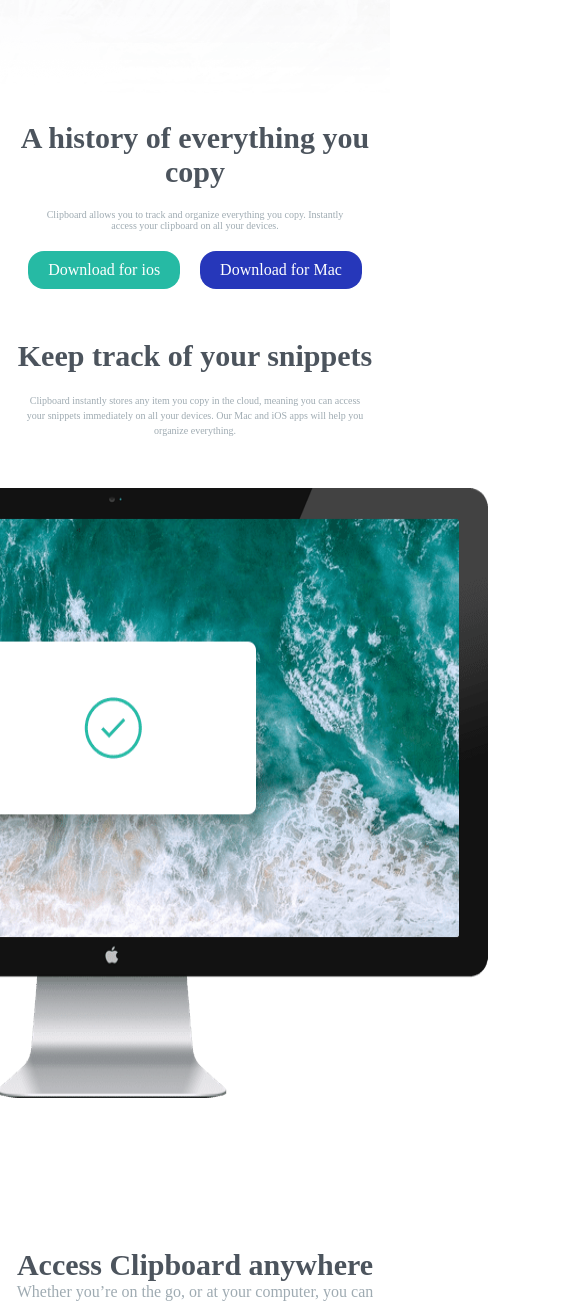
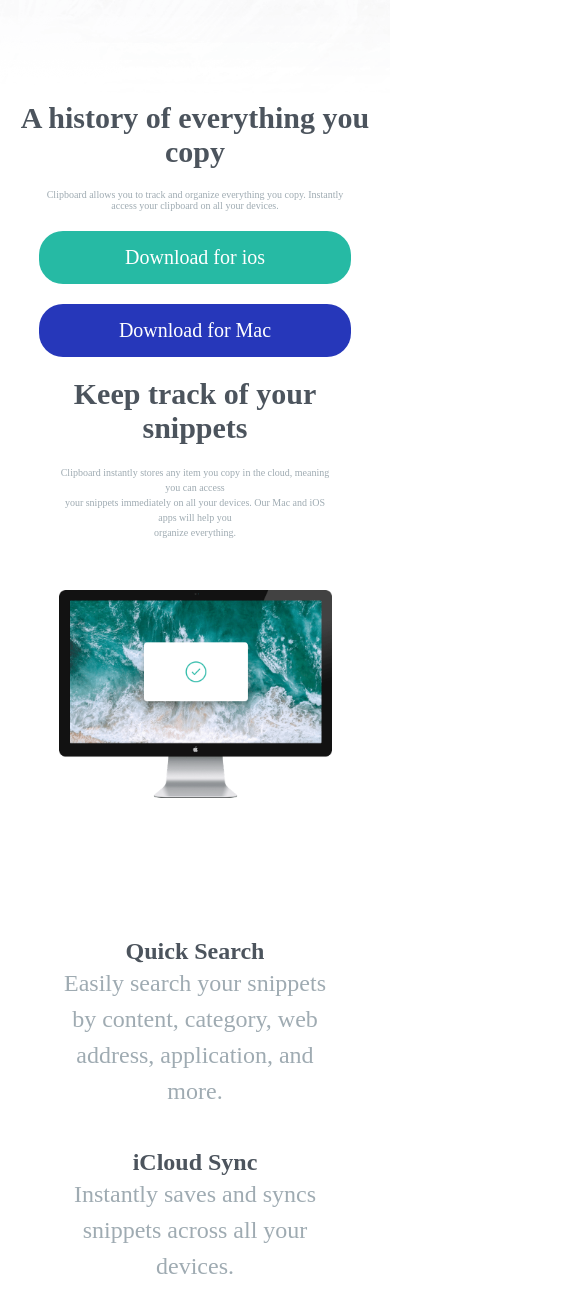
Before and after one commit to 01U2/landingpage, a plain HTML site: page index.html in a window 390 px wide. Shown: the part 228-1533 px from the top of the page, 585 px wide, since content can reach past the window. Drawn offline with Linux system fonts and the light colour scheme.

Commit message:
Update: css styles for mobile display

```diff
--- a/index.html
+++ b/index.html
@@ -91,7 +91,7 @@
 				</div>
 			</section>
 			<section class="logos">
-				<img src="./images/logo-google.png" alt="google" srcset="google" />
+				<img src="./images/logo-google.png" alt="google" srcset="" />
 				<img src="./images/logo-ibm.png" alt="" srcset="" />
 				<img src="./images/logo-microsoft.png" alt="" srcset="" />
 				<img src="./images/logo-hp.png" alt="" srcset="" />
--- a/style.css
+++ b/style.css
@@ -232,3 +232,86 @@ header {
 		}
 	}
 }
+
+@media screen and (max-width: 576px) {
+	body {
+		width: 100%;
+	}
+	.history {
+		width: 100%;
+		margin: 0 auto;
+		div {
+			display: flex;
+			flex-direction: column;
+			width: 80%;
+		}
+		padding-bottom: 20px;
+	}
+	.ios {
+		text-decoration: none;
+		color: white;
+		background-color: hsl(171, 66%, 44%0);
+		padding: 15px 20px;
+		border-radius: 24px;
+		font-size: 20px;
+	}
+	.mac {
+		text-decoration: none;
+		color: white;
+		background-color: hsl(171, 66%, 44%0);
+		padding: 15px 20px;
+		border-radius: 24px;
+		font-size: 20px;
+	}
+
+	.snippets {
+		width: 70%;
+		margin: 0 auto 100px auto;
+		.snippets-div {
+			display: flex;
+			flex-direction: column;
+			justify-content: center;
+			img {
+				width: 100%;
+			}
+			.snippets-div-text {
+				text-align: center;
+				h3 {
+					font-size: 24px;
+				}
+				p {
+					font-size: 24px;
+				}
+			}
+		}
+	}
+	.clipboard {
+		width: 70%;
+		margin: 0 auto;
+
+		img {
+			width: 100%;
+		}
+	}
+	.supercharge {
+		width: 70%;
+		margin: 100px auto;
+
+		.supercharge-div {
+			display: flex;
+			flex-direction: column;
+			align-items: center;
+			margin-top: 50px;
+			h3 {
+				font-size: 24px;
+			}
+			p {
+				font-size: 18px;
+			}
+		}
+	}
+	.logos{
+		display: flex;
+		flex-direction: column;
+	}
+}
```
